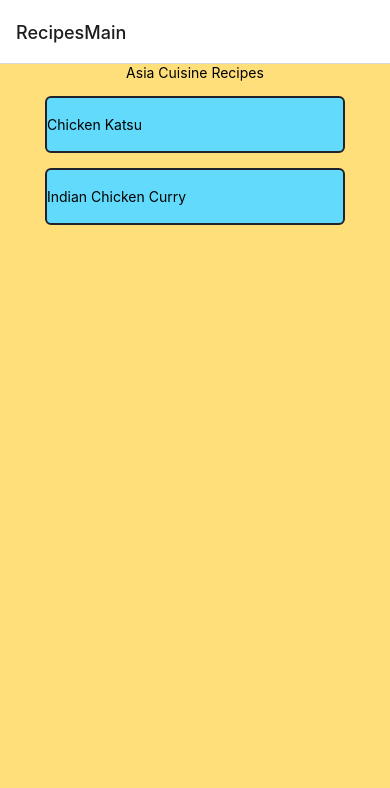
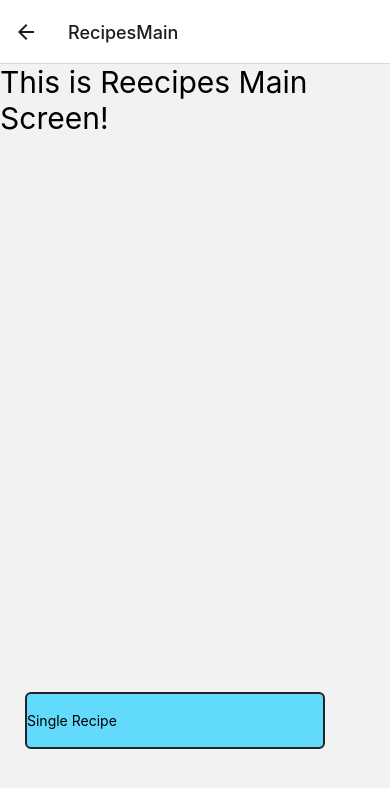
Before and after one commit to Full-Metal-Alchemist/NativEats, a React Native app in the folder app/: screen /RecipesMain in a window 390 px wide. Shown: the top 788 px of the page. Built offline with nearby package versions, Linux system fonts and the light colour scheme.

Commit message:
Revert "Functionality for Recipe (#12)"
This reverts commit 3bc1c756ea017da66a7e30b003f78cbc17168025.

```diff
--- a/app/App.jsx
+++ b/app/App.jsx
@@ -15,13 +15,7 @@ const Stack = createStackNavigator();
 export default function App() {
   return (
     <NavigationContainer>
-      <Stack.Navigator
-        initialRouteName="RecipesMain"
-        screenOptions={{
-          headerStyle: { elevation: 0 },
-          cardStyle: { backgroundColor: '#ffdf7a' }
-        }}
-      >
+      <Stack.Navigator initialRouteName="Login">
         <Stack.Screen name="Login" component={Login} />
         <Stack.Screen name="Signup" component={Signup} />
         <Stack.Screen name="ForgotPassword" component={ForgotPassword} />
--- a/app/screens/recipes/RecipesMainScreen.jsx
+++ b/app/screens/recipes/RecipesMainScreen.jsx
@@ -1,8 +1,7 @@
 import React from 'react';
 import {
-  Text, StyleSheet, View, Button, TouchableOpacity, FlatList, SafeAreaView
+  Text, StyleSheet, View, Button, TouchableOpacity,
 } from 'react-native';
-import RecipeButton from './maincomponents/RecipeButton';
 
 const styles = StyleSheet.create({
   text: {
@@ -10,55 +9,32 @@ const styles = StyleSheet.create({
   },
   touchable: {
     width: 300,
+    marginTop: 556,
+    marginLeft: 25,
+    paddingVertical: 18,
     borderWidth: 2,
     borderColor: '#20232a',
     borderRadius: 6,
-    backgroundColor: '#55d6bf',
+    backgroundColor: '#61dafb',
     color: '#20232a',
     textAlign: 'center',
     fontSize: 30,
     fontWeight: 'bold',
-    justifyContent: 'center',
-  },
-  list: {
-    alignItems: 'center',
-    padding: 0,
-    margin: 0,
   },
 });
 
 function RecipesMain({ navigation }) {
-  const mock = [{
-    id: '1',
-    name: 'Chicken Katsu',
-    cuisine: ['Japanese'],
-    steps: 'Season the chicken breasts on both sides with salt and pepper',
-    photos: ['https://images.unsplash.com/photo-1467003909585-2f8a72700288?ixlib=rb-4.0.3&ixid=M3wxMjA3fDB8MHxwaG90by1wYWdlfHx8fGVufDB8fHx8fA%3D%3D&auto=format&fit=crop&w=387&q=80'],
-    createdAt: '2001-02-16 20:38:40',
-  },
-  {
-    id: '2',
-    name: 'Indian Chicken Curry',
-    cuisine: ['Indian', 'Middle-Eastern'],
-    steps: 'Sprinkle the chicken breasts with 2 teaspoons salt. Heat oil in a large skillet over high heat',
-    photos: ['https://images.unsplash.com/photo-1555939594-58d7cb561ad1?ixlib=rb-4.0.3&ixid=M3wxMjA3fDB8MHxwaG90by1wYWdlfHx8fGVufDB8fHx8fA%3D%3D&auto=format&fit=crop&w=387&q=80'],
-    createdAt: '2020-02-11 15:44:17',
-  }];
+  console.log(navigation);
   return (
-    <SafeAreaView style={styles.list}>
-      <Text>Asia Cuisine Recipes</Text>
-      <FlatList
-        data={mock}
-        renderItem={({ item }) => (
-          <RecipeButton
-            navigation={navigation}
-            title={item.name}
-            data={item}
-          />
-        )}
-        keyExtractor={(item) => item.id}
-      />
-    </SafeAreaView>
+    <View>
+      <Text style={styles.text}>This is Reecipes Main Screen!</Text>
+      <TouchableOpacity
+        style={styles.touchable}
+        onPress={() => navigation.navigate('RecipesSingle')}
+      >
+        <Text>Single Recipe</Text>
+      </TouchableOpacity>
+    </View>
   );
 }
 
--- a/app/screens/recipes/RecipesSingleScreen.jsx
+++ b/app/screens/recipes/RecipesSingleScreen.jsx
@@ -1,41 +1,32 @@
 import React from 'react';
 import {
-  Text, StyleSheet, View, Dimensions, Image,
+  Text, StyleSheet, View, Button, TouchableOpacity,
 } from 'react-native';
 
 const styles = StyleSheet.create({
-  title: {
+  text: {
+    fontSize: 30,
+  },
+  touchable: {
+    width: 300,
+    marginTop: 556,
+    marginLeft: 25,
+    paddingVertical: 18,
+    borderWidth: 2,
+    borderColor: '#20232a',
+    borderRadius: 6,
+    backgroundColor: '#61dafb',
+    color: '#20232a',
+    textAlign: 'center',
     fontSize: 30,
     fontWeight: 'bold',
-    fontFamily: 'Arial',
-  },
-  text: {
-    fontSize: 20,
-  },
-  imagecontainer: {
-    height: 300,
-  },
-  image: {
-    width: 300,
-    height: 300,
-    alignSelf: 'center',
   },
 });
 
-function RecipeSingle({ navigation, route }) {
-  const { data } = route.params;
-  console.log(data);
-  const recipe = data.steps.split('.');
-  console.log(recipe);
+function RecipeSingle({ navigation }) {
   return (
     <View>
-      <Text style={styles.title}>{data.name}</Text>
-      <Text style={styles.text}>{data.cuisine[0]} Cuisine</Text>
-      <View styles={styles.imagecontainer}>
-        <Image style={styles.image} source={{ uri: data.photos[0] }} />
-      </View>
-      <Text>Instructions Below:</Text>
-      <Text style={styles.text}>{data.steps}</Text>
+      <Text style={styles.text}>This is the Signle Recipe screen!</Text>
     </View>
   );
 }
--- a/app/screens/recipes/maincomponents/RecipeButton.jsx
+++ /dev/null
@@ -1,42 +0,0 @@
-import React from 'react';
-import {
-  Text, StyleSheet, View, Button, TouchableOpacity,
-} from 'react-native';
-
-const styles = StyleSheet.create({
-  text: {
-    fontSize: 30,
-    textAlign: 'center',
-    alignSelf: 'center',
-  },
-  touchable: {
-    width: 300,
-    marginTop: 15,
-    paddingVertical: 18,
-    borderWidth: 2,
-    borderColor: '#20232a',
-    borderRadius: 6,
-    backgroundColor: '#61dafb',
-    color: '#20232a',
-    textAlign: 'center',
-    alignSelf: 'center',
-    fontSize: 30,
-    fontWeight: 'bold',
-  },
-});
-
-function RecipeButton({ navigation, title, data }) {
-  // console.log(data)
-  return (
-    <View>
-      <TouchableOpacity
-        style={styles.touchable}
-        onPress={() => navigation.navigate('RecipesSingle', { data })}
-      >
-        <Text>{title}</Text>
-      </TouchableOpacity>
-    </View>
-  );
-}
-
-export default RecipeButton;
```
Also changed, not shown: app/screens/recipes/maincomponents/holder.jsx (deleted), app/screens/recipes/singlecomponents/holder.jsx (deleted), 1 other file (tests, documents, lock files or other folders).
